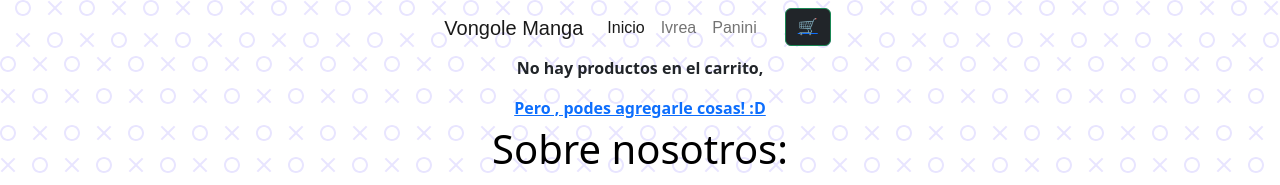
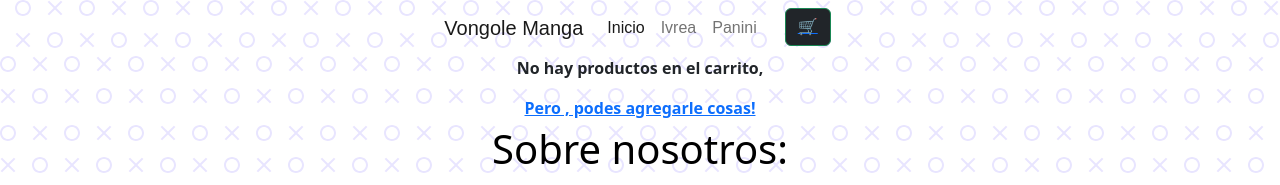
Before and after one commit to viconight/Proyecto-React-Teixeira, a React (Create React App) app: page /cart in a window 1280 px wide. Shown: the top 185 px of the page. Built offline with nearby package versions, Linux system fonts and the light colour scheme.

Commit message:
correciones

```diff
--- a/src/components/cart.jsx
+++ b/src/components/cart.jsx
@@ -39,7 +39,7 @@
         <>
         <div className='content'>
         <p>No hay productos en el carrito,</p>
-        <Link to='/'>Pero , podes agregarle cosas! :D</Link>
+        <Link to='/'>Pero , podes agregarle cosas!</Link>
         </div>
         </>
         )
```
